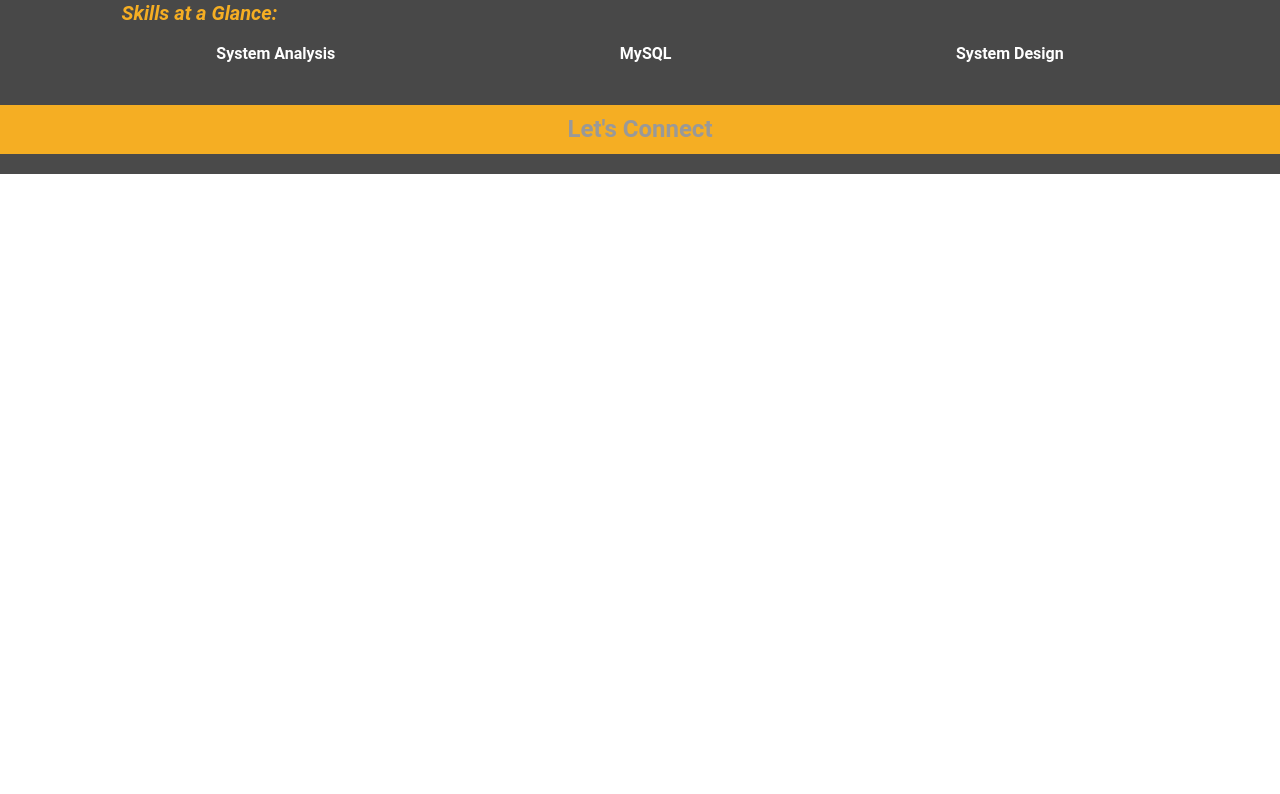
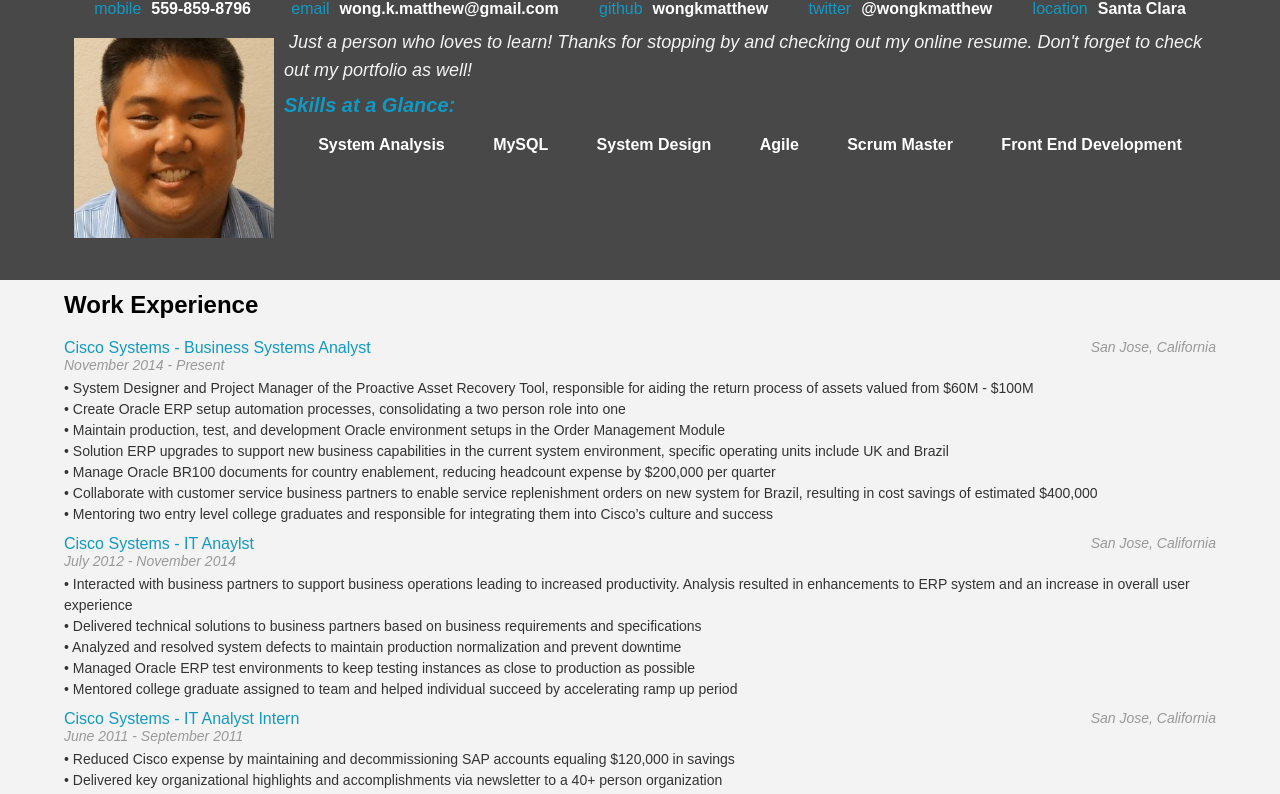
Before and after one commit to wongkmatthew/udacity, a plain HTML site: page frontend-nanodegree-resume/index.html in a window 1280 px wide. Shown: the part 108-902 px from the top of the page. Before the commit the page ends 800 px from the top, so only its background shows below. Drawn offline with Linux system fonts and the light colour scheme; some packages are replaced by stand-ins of ours.

Commit message:
Changed many things and have final-ish version of resume.

```diff
--- a/frontend-nanodegree-resume/css/style.css
+++ b/frontend-nanodegree-resume/css/style.css
@@ -11,7 +11,7 @@ h5,
 h6 {
   padding:0;
   margin:0;
-  font-family: "Roboto", sans-serif;
+  font-family: 'Ubuntu', sans-serif;
 }
 
 .clear-fix {
@@ -26,7 +26,7 @@ h6 {
 
 h1 {
   font-size: 40px;
-  color: #f5a623;
+  color: #1199c3;
   line-height: 48px;
   display: inline;
 }
@@ -34,7 +34,7 @@ h1 {
 h2 {
   font-weight: bold;
   font-size: 24px;
-  color: #999;
+  color: #000000;
   line-height: 29px;
   padding: 10px;
 }
@@ -100,16 +100,16 @@ a {
 }
 
 #skills-h3 {
-  color: #f5ae23;
+  color: #1199c3;
   display: none;
 }
 
 .orange {
-  background-color: #f5ae23;
+  background-color: #1199c3;
 }
 
 .orange-text {
-  color: #f5ae23;
+  color: #1199c3;
 }
 
 .white-text {
--- a/frontend-nanodegree-resume/js/resumeBuilder.js
+++ b/frontend-nanodegree-resume/js/resumeBuilder.js
@@ -1,67 +1,57 @@
+//Bio Object
+
 var bio = {
-	"name" : "Matthew Wong ",
+	"name" : "Matthew Wong",
 	"role" : "Business Systems Analyst",
+	"welcomeMessage" : "Just a person who loves to learn! Thanks for stopping by and checking out my online resume. Don't forget to check out my portfolio as well!",
 	"contacts" : {
 		"mobile" : "559-859-8796",
 		"email" : "wong.k.matthew@gmail.com",
 		"github" : "wongkmatthew",
 		"twitter" : "@wongkmatthew",
-		"location" : "Santa Clara",
+		"location" : "Santa Clara"
 	},
-"welcomeMessage" : "Just a person who loves to learn!",
 	"skills" : [
-		"System Analysis", "MySQL", "System Design", "Agile", "Scrum",  "Front End Development"
+		"System Analysis",
+		"MySQL",
+		"System Design",
+		"Agile",
+		"Scrum Master",
+		"Front End Development"
 		],
-}
+		"bioPic" : "images/pic.jpg"
+	}
 
-var work = {
-	"jobs" : [
-	{
-		"employer" : "Cisco Systems",
-		"title" : "Business Systems Analyst",
-		"dates" : "November 2014 - Present",
-		"experience" : "Bacon ipsum dolor amet short ribs ball tip beef ham hock biltong salami t-bone filet mignon ribeye alcatra. Prosciutto sirloin shoulder pork loin strip steak capicola salami turkey hamburger drumstick ball tip chuck brisket kevin picanha. Pork belly andouille leberkas, boudin shoulder short loin swine prosciutto sausage bresaola landjaeger beef meatloaf alcatra. Turducken pastrami ribeye, sirloin frankfurter t-bone boudin shankle capicola tongue. Cupim kielbasa tail shoulder flank rump. Swine tongue kielbasa, picanha fatback alcatra cow short ribs chicken tri-tip bresaola. Alcatra biltong rump landjaeger cow leberkas capicola porchetta ham hock, corned beef venison filet mignon.",
-	},
-	{
-		"employer" : "Cisco Systems",
-		"title" : "IT Anaylst",
-		"dates" : "July 2012 - November 2014",
-		"experience" : "Bacon ipsum dolor amet short ribs ball tip beef ham hock biltong salami t-bone filet mignon ribeye alcatra. Prosciutto sirloin shoulder pork loin strip steak capicola salami turkey hamburger drumstick ball tip chuck brisket kevin picanha. Pork belly andouille leberkas, boudin shoulder short loin swine prosciutto sausage bresaola landjaeger beef meatloaf alcatra. Turducken pastrami ribeye, sirloin frankfurter t-bone boudin shankle capicola tongue. Cupim kielbasa tail shoulder flank rump. Swine tongue kielbasa, picanha fatback alcatra cow short ribs chicken tri-tip bresaola. Alcatra biltong rump landjaeger cow leberkas capicola porchetta ham hock, corned beef venison filet mignon.",
-	},
-	{
-		"employer" : "Cisco Systems",
-		"title" : "IT Analyst Intern",
-		"dates" : "June 2011 - September 2011",
-		"experience" : "Bacon ipsum dolor amet short ribs ball tip beef ham hock biltong salami t-bone filet mignon ribeye alcatra. Prosciutto sirloin shoulder pork loin strip steak capicola salami turkey hamburger drumstick ball tip chuck brisket kevin picanha. Pork belly andouille leberkas, boudin shoulder short loin swine prosciutto sausage bresaola landjaeger beef meatloaf alcatra. Turducken pastrami ribeye, sirloin frankfurter t-bone boudin shankle capicola tongue. Cupim kielbasa tail shoulder flank rump. Swine tongue kielbasa, picanha fatback alcatra cow short ribs chicken tri-tip bresaola. Alcatra biltong rump landjaeger cow leberkas capicola porchetta ham hock, corned beef venison filet mignon.",
-	},
-	{
-		"employer" : "Santa Clara University",
-		"title" : "Student Assitant",
-		"dates" : "July 2010 - April 2011",
-		"experience" : "Bacon ipsum dolor amet short ribs ball tip beef ham hock biltong salami t-bone filet mignon ribeye alcatra. Prosciutto sirloin shoulder pork loin strip steak capicola salami turkey hamburger drumstick ball tip chuck brisket kevin picanha. Pork belly andouille leberkas, boudin shoulder short loin swine prosciutto sausage bresaola landjaeger beef meatloaf alcatra. Turducken pastrami ribeye, sirloin frankfurter t-bone boudin shankle capicola tongue. Cupim kielbasa tail shoulder flank rump. Swine tongue kielbasa, picanha fatback alcatra cow short ribs chicken tri-tip bresaola. Alcatra biltong rump landjaeger cow leberkas capicola porchetta ham hock, corned beef venison filet mignon.",
-	},
-	{
-		"employer" : "Town and Country Market",
-		"title" : "Assistant Store Manager",
-		"dates" : "July 2005 - August 2008",
-		"experience" : "Bacon ipsum dolor amet short ribs ball tip beef ham hock biltong salami t-bone filet mignon ribeye alcatra. Prosciutto sirloin shoulder pork loin strip steak capicola salami turkey hamburger drumstick ball tip chuck brisket kevin picanha. Pork belly andouille leberkas, boudin shoulder short loin swine prosciutto sausage bresaola landjaeger beef meatloaf alcatra. Turducken pastrami ribeye, sirloin frankfurter t-bone boudin shankle capicola tongue. Cupim kielbasa tail shoulder flank rump. Swine tongue kielbasa, picanha fatback alcatra cow short ribs chicken tri-tip bresaola. Alcatra biltong rump landjaeger cow leberkas capicola porchetta ham hock, corned beef venison filet mignon.",
-	},
-	],
-};
+//Append Bio
 
-var education = {};
-education["name"] = "Santa Clara University";
-education["major"] = "Operations Management and Information Systems";
-education["years"] = "2008 -2012";
-education["city"] = "Santa Clara, CA, US";
+	var formattedName = HTMLheaderName.replace("%data%",bio.name);
+    var formattedRole = HTMLheaderRole.replace("%data%",bio.role);
+    $("#header").prepend(formattedRole).prepend(formattedName);
+    var formattedMobile = HTMLmobile.replace("%data%",bio.contacts.mobile);
+    var formattedEmail = HTMLemail.replace("%data%",bio.contacts.email);
+    var formattedGithub = HTMLgithub.replace("%data%",bio.contacts.github);
+    var formattedTwitter = HTMLtwitter.replace("%data%", bio.contacts.twitter);
+    var formattedLocation = HTMLlocation.replace("%data%",bio.contacts.location);
 
-var projects = {};
-projects["Portfolio"] = "Portfolio";
-projects["Project X"] = "Project X";
+    $("#topContacts").append(formattedMobile)
+        .append(formattedEmail)
+        .append(formattedGithub)
+        .append(formattedTwitter)
+        .append(formattedLocation);
+
+    $("#footerContacts").append(formattedMobile)
+        .append(formattedEmail)
+        .append(formattedGithub)
+        .append(formattedTwitter)
+        .append(formattedLocation);
+
+    var formattedBioPic = HTMLbioPic.replace("%data%",bio.bioPic);
+    var formattedWelcomeMsg = HTMLwelcomeMsg.replace("%data%", bio.welcomeMessage);
+    $("#header").append(formattedBioPic).append(formattedWelcomeMsg);
+
+//Append Skills
 
 if(bio.skills.length > 0){
-
-	$("#header").append(HTMLheaderName);
 	$("#header").append(HTMLskillsStart);
 
 	var formattedSkill = HTMLskills.replace("%data%", bio.skills[0]);
@@ -70,4 +60,201 @@ if(bio.skills.length > 0){
 	$("#skills").append(formattedSkill);
 	formattedSkill = HTMLskills.replace("%data%", bio.skills[2]);
 	$("#skills").append(formattedSkill);
+	formattedSkill = HTMLskills.replace("%data%", bio.skills[3]);
+	$("#skills").append(formattedSkill);
+	formattedSkill = HTMLskills.replace("%data%", bio.skills[4]);
+	$("#skills").append(formattedSkill);
+		formattedSkill = HTMLskills.replace("%data%", bio.skills[5]);
+	$("#skills").append(formattedSkill);
 	}
+
+//Work Object
+
+var work = {
+	"jobs" : [
+	{
+		"employer" : "Cisco Systems",
+		"title" : "Business Systems Analyst",
+		"location" : "San Jose, California",
+		"dates" : "November 2014 - Present",
+		"experience" : "•	System Designer and Project Manager of the Proactive Asset Recovery Tool, responsible for aiding the return process of assets valued from $60M - $100M<br>•	Create Oracle ERP setup automation processes, consolidating a two person role into one<br>•	Maintain production, test, and development Oracle environment setups in the Order Management Module<br>•	Solution ERP upgrades to support new business capabilities in the current system environment, specific operating units include UK and Brazil<br>•	Manage Oracle BR100 documents for country enablement, reducing headcount expense by $200,000 per quarter<br>•	Collaborate with customer service business partners to enable service replenishment orders on new system for Brazil, resulting in cost savings of estimated $400,000<br>•	Mentoring two entry level college graduates and responsible for integrating them into Cisco’s culture and success<br>"
+	},
+	{
+		"employer" : "Cisco Systems",
+		"location" : "San Jose, California",
+		"title" : "IT Anaylst",
+		"dates" : "July 2012 - November 2014",
+		"experience" : "•	Interacted with business partners to support business operations leading to increased productivity.  Analysis resulted in enhancements to ERP system and an increase in overall user experience<br>•	Delivered technical solutions to business partners based on business requirements and specifications<br>•	Analyzed and resolved system defects to maintain production normalization and prevent downtime<br>•	Managed Oracle ERP test environments to keep testing instances as close to production as possible<br>•	Mentored college graduate assigned to team and helped individual succeed by accelerating ramp up period<br>"
+	},
+	{
+		"employer" : "Cisco Systems",
+		"title" : "IT Analyst Intern",
+		"location" : "San Jose, California",
+		"dates" : "June 2011 - September 2011",
+		"experience" : "•	Reduced Cisco expense by maintaining and decommissioning SAP accounts equaling $120,000 in savings<br>•	Delivered key organizational highlights and accomplishments via newsletter to a 40+ person organization<br>•	Developed an internal website page for supply chain organization that increased productivity<br>•	Winner of Intern Global Connection Video Competition<br>"
+	},
+	{
+		"employer" : "Santa Clara University",
+		"title" : "Student Assitant",
+		"location" : "Santa Clara, California",
+		"dates" : "July 2010 - April 2011",
+		"experience" : "•	Maintained data in facility’s asset database responsible for tracking expenses<br>•	Assisted the Technical Specialist in tasks such as new application integration and employee adoption<br>•	Learned basic fundamentals of AutoCad and database management<br>"
+	},
+	{
+		"employer" : "Town and Country Market",
+		"title" : "Assistant Store Manager",
+		"location" : "Porterville, California",
+		"dates" : "July 2005 - August 2008",
+		"experience" : "•	Learned and experienced the trade on how to run a personal family business<br>•	Developed an understanding of the benefits of good business practices<br>•	Interacted with clientele and provide excellent customer service<br>"
+	},
+	],
+}
+
+//Append Work
+
+function workExperience(){
+for (job in work.jobs){
+	$("#workExperience").append(HTMLworkStart);
+
+	var formattedEmployer = HTMLworkEmployer.replace("%data%", work.jobs[job].employer);
+	var formattedTitle = HTMLworkTitle.replace("%data%", work.jobs[job].title);
+	var formattedEmployerTitle = formattedEmployer + formattedTitle;
+	$(".work-entry:last").append(formattedEmployerTitle);
+
+	var formattedDates = HTMLworkDates.replace("%data%", work.jobs[job].dates);
+	$(".work-entry:last").append(formattedDates);
+
+	var formattedExperience = HTMLworkDescription.replace("%data%", work.jobs[job].experience);
+	$(".work-entry:last").append(formattedExperience);
+
+	var formattedLocation = HTMLworkLocation.replace("%data%", work.jobs[job].location);
+	$(".work-entry:last").prepend(formattedLocation);
+}
+}
+
+//Education Object
+
+var education = {
+    "schools" : [{
+        "name" : "Santa Clara Univeristy",
+        "location" : "Santa Clara, California",
+        "major" : "Operations Management and Information Systems",
+        "dates" : "2008 - 2012"
+    },
+    {
+    	"name" : "Udacity",
+    	"location" : "Santa Clara",
+    	"major" : "Front End Developer Nano Degree",
+    	"dates" : "January 2016 - Present"
+    },
+    ],
+
+}
+
+//Append Education
+
+    for (var school in education.schools) {
+      if (education.schools.hasOwnProperty(school)) {
+        $('#education').append(HTMLschoolStart);
+        var formattedName = HTMLschoolName.replace("%data%", education.schools[school].name);
+        var formattedLocation = HTMLschoolLocation.replace("%data%", education.schools[school].location);
+        var formattedDates = HTMLschoolDates.replace("%data%", education.schools[school].dates);
+        var formattedMajors = HTMLschoolMajor.replace("%data%", education.schools[school].major);
+
+        $('.education-entry:last').append(
+            formattedName, formattedDates, formattedMajors);
+           	$('.education-entry:last').prepend(
+            formattedLocation);
+        }
+   }
+
+//Project Object
+
+var projects = {
+	"projects" : [
+	{
+		"title" : "Proactive Asset Recovery Tool (PAR Tool)",
+		"dates" : "10/1/2015 - 2/1/2016",
+		"description" : "The Proactive Asset Recovery Tool was created to assist a group of users in returning owed hardware to Cisco.  What was once a process that was done manually offline through excel/email has now evolved into an End to End dynamic system.  The tool was designed and developed by a small team of 8 via the Agile Methodology.  Rally tool was used and I was the SCRUM Master.",
+		"images" : ["images/parpic1.jpg", "images/parpic.jpg"]
+	},
+	{
+		"title" : "Config Automation",
+		"dates" : "12/1/2015 - 1/15/2016",
+		"description" : "Worked to develop a process to automate Oracle ERP setups for new country enablement.  Previously setups could take days to setup for test environments and production go-lives.  With new automation that took days takes minutes and enablement of new operating units are much faster.  Setups are done via interface tables built between front end Oracle form and Oracle back end.",
+		"images" : ["images/config1.jpg", "images/config.jpg"]
+	},
+	{
+		"title" : "Brazil Service Replenishment",
+		"dates" : "5/1/2015 - 9/1/2015",
+		"description" : "Created solution to enable new order type in Brazil.  Complex nature of Brazil turned what should have been a simple enablement into an intricate challenge.  End result was successful deployment of solution and revenue over 500K to date.  Waterfall Methodology was used here and I was responsible for creating the functional specifications document for this initiative.",
+		"images" : ["images/brsr.jpg", "images/brsr1.jpg"]
+	},
+	],
+};
+
+//Append Projects
+
+projects.display = function(){
+	for (project in projects.projects){
+		$("#projects").append(HTMLprojectStart);
+
+		var formattedTitle = HTMLprojectTitle.replace("%data%", projects.projects[project].title);
+		$(".project-entry:last").append(formattedTitle);
+
+		var formattedDates = HTMLprojectDates.replace("%data%", projects.projects[project].dates);
+		$(".project-entry:last").append(formattedDates);
+
+		var formattedDescription = HTMLprojectDescription.replace("%data%", projects.projects[project].description)
+		$(".project-entry:last").append(formattedDescription);
+
+		if (projects.projects[project].images.length>0){
+			for (image in projects.projects[project].images){
+				var formattedImage = HTMLprojectImage.replace("%data%", projects.projects[project].images[image]);
+				$(".project-entry:last").append(formattedImage);
+			}
+		}
+	}
+}
+
+
+//Fuction Code
+
+function locationizer(work_obj) {
+	var locationArray = [];
+
+	for(job in work_obj.jobs){
+		var newLocation = work_obj.jobs[job].location;
+		locationArray.push(newLocation);
+	}
+	return locationArray;
+}
+
+function inName(name) {
+	var name = $("#name").html();
+	name = name.trim().split(" ");
+	console.log(name);
+	name[1] = name[1].toUpperCase();
+	name[0] = name[0].slice(0,1).toUpperCase()+name[0].slice(1).toLowerCase();
+
+	return name[0] +" "+name[1];
+}
+
+//Click Tracking
+
+$(document).click(function(loc) {
+	var x = loc.pageX;
+	var y = loc.pageY;
+
+	logClicks(x,y);
+ });
+
+//Include Functions
+
+workExperience();
+projects.display();
+
+//Everything Else
+
+$("#main").append(internationalizeButton);
+$("#mapDiv").append(googleMap);
```
Also changed, not shown: frontend-nanodegree-resume/index.html (+1 -1 lines), frontend-nanodegree-resume/js/helper.js (+4 -4 lines), frontend-nanodegree-resume/js/resumeBuilderold.js (+8 -0 lines), frontend-nanodegree-resume/images/197x148.gif (deleted), frontend-nanodegree-resume/images/brsr.JPG (added), frontend-nanodegree-resume/images/brsr1.JPG (added), frontend-nanodegree-resume/images/config.JPG (added), frontend-nanodegree-resume/images/config1.JPG (added), frontend-nanodegree-resume/images/fry.jpg (deleted), frontend-nanodegree-resume/images/parpic.jpg (added), frontend-nanodegree-resume/images/parpic1.JPG (added), frontend-nanodegree-resume/images/pic.jpg (added).
